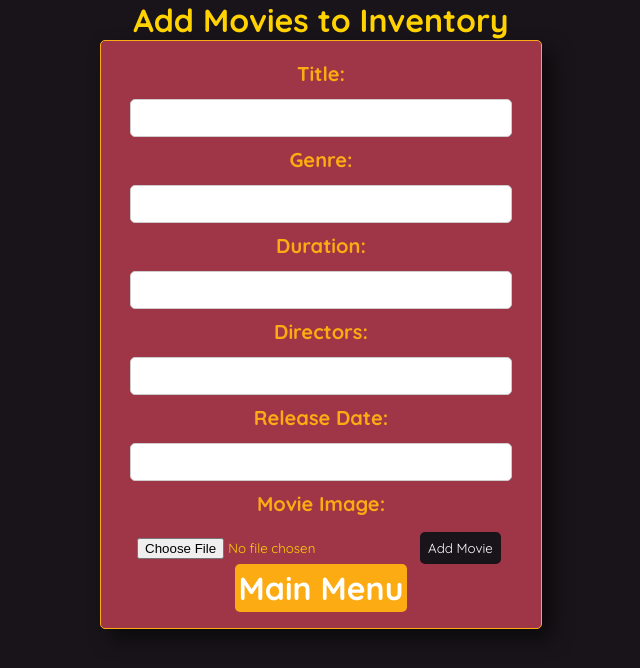
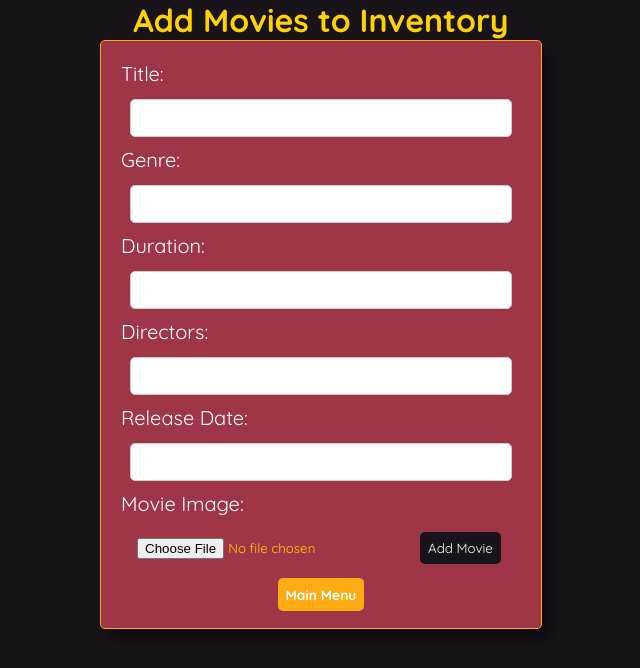
Before and after one commit to tompivel/Proyecto_CRUD_CAC, a Flask app: template templates/add-movie.html in a window 1280 px wide. Shown: the part 80-748 px from the top of the page, without its empty margins (319-959 px from the left). Run offline with Flask 3, Linux system fonts and the light colour scheme; the template is opened without the code that fills it, so the values that code supplies are empty.

Commit message:
Pulido de estilos

```diff
--- a/static/css/style.css
+++ b/static/css/style.css
@@ -24,6 +24,7 @@ nav {
     color: #ffffff;
     font-weight: 700;
     font-size: 1.2rem;
+    padding: 20px
 }
 
 .anclaLogo i {
@@ -92,6 +93,7 @@ form {
     border: 1px solid #fdab13;
     border-radius: 5px;
     box-shadow: 10px 10px 20px rgba(0, 0, 0, 0.5);
+
 }
 
 table {
@@ -108,9 +110,9 @@ label {
     display: block;
     margin-bottom: 5px;
     font-size: 20px;
-    color: #fdab13;
-    font-weight: bold;
-    text-aling: left;
+    color: #ffffff;
+    text-align: left;
+    font-weight: lighter;
 }
 
 input[type="text"],
@@ -137,7 +139,7 @@ input[type="submit"]:hover {
 }
 
 form a {
-    padding: 4px;
+    padding: 8px;
     background-color: #fdab13;
     color: #ffffff;
     border: none;
@@ -145,6 +147,7 @@ form a {
     cursor: pointer;
     font-weight: bold;
     text-decoration: none;
+    font-size: 43%;
 }
 
 button {
@@ -177,9 +180,6 @@ a:hover {
     background-color: #181419;
     color: #fdab13;
 }
-a {
-    padding: 20px
-    }
 
 @media (max-width: 768px) {
     .header {
--- a/templates/add-movie.html
+++ b/templates/add-movie.html
@@ -34,7 +34,7 @@
         <label for="movieImage">Movie Image:</label>
         <input type="file" id="movieImage" name="image">
         <button type="submit">Add Movie</button>
-        <a class="add-movie" href="index.html">Main Menu</a>
+        <a href="index.html">Main Menu</a>
     </form>
     <script>
         const URL = "https://proyectocac24171.pythonanywhere.com/";
```
